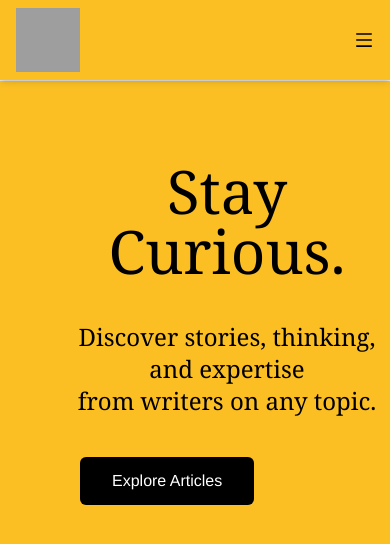
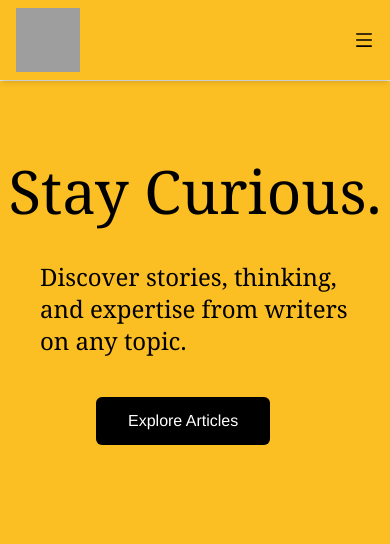
Before and after one commit to MuhammadZaidKhan/Medium.com-About-Page-Clone, a React (Vite) app: page / in a window 390 px wide. Shown: the top 544 px of the page. Built offline with nearby package versions, Linux system fonts and the light colour scheme; grey boxes are pictures that could not be loaded.

Commit message:
some changes

```diff
--- a/src/Pages/Home.jsx
+++ b/src/Pages/Home.jsx
@@ -5,12 +5,12 @@ const Home = () => {
     return (
         <div className='min-h-screen bg-amber-400'>
             <div className='fixed'>
-                <div className='flex flex-col pl-16 pt-20'>
+                <div className='flex flex-col md:pl-16 pt-20'>
                     <h1 className='text-6xl md:text-8xl text-center md:text-left font-serif'>Stay Curious.</h1>
-                    <p className='px-2 pt-10 font-serif text-2xl text-center md:text-left'>Discover stories, thinking, and expertise <br /> from writers on any topic.</p>
+                    <p className='md:px-2 md:w-2/3 pt-10 font-serif px-10 text-2xl md:text-left'>Discover stories, thinking, and expertise from writers on any topic.</p>
                 </div>
                 <Link to='/articles'>
-                    <button className='mt-10 px-8 py-3 ml-20 rounded-md bg-black text-white'>
+                    <button className='mt-10 px-8 py-3 md:ml-20 ml-24 rounded-md bg-black text-white'>
                         Explore Articles
                     </button>
                 </Link>
```
